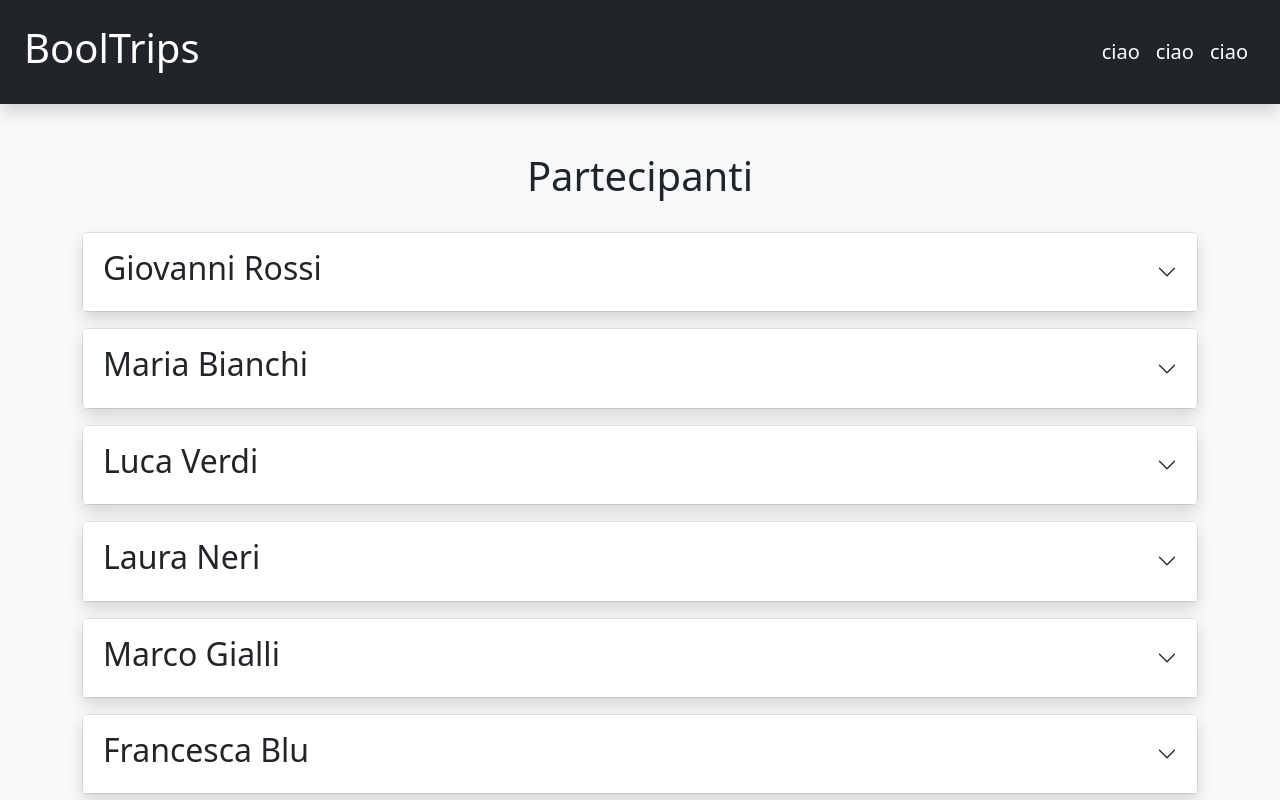
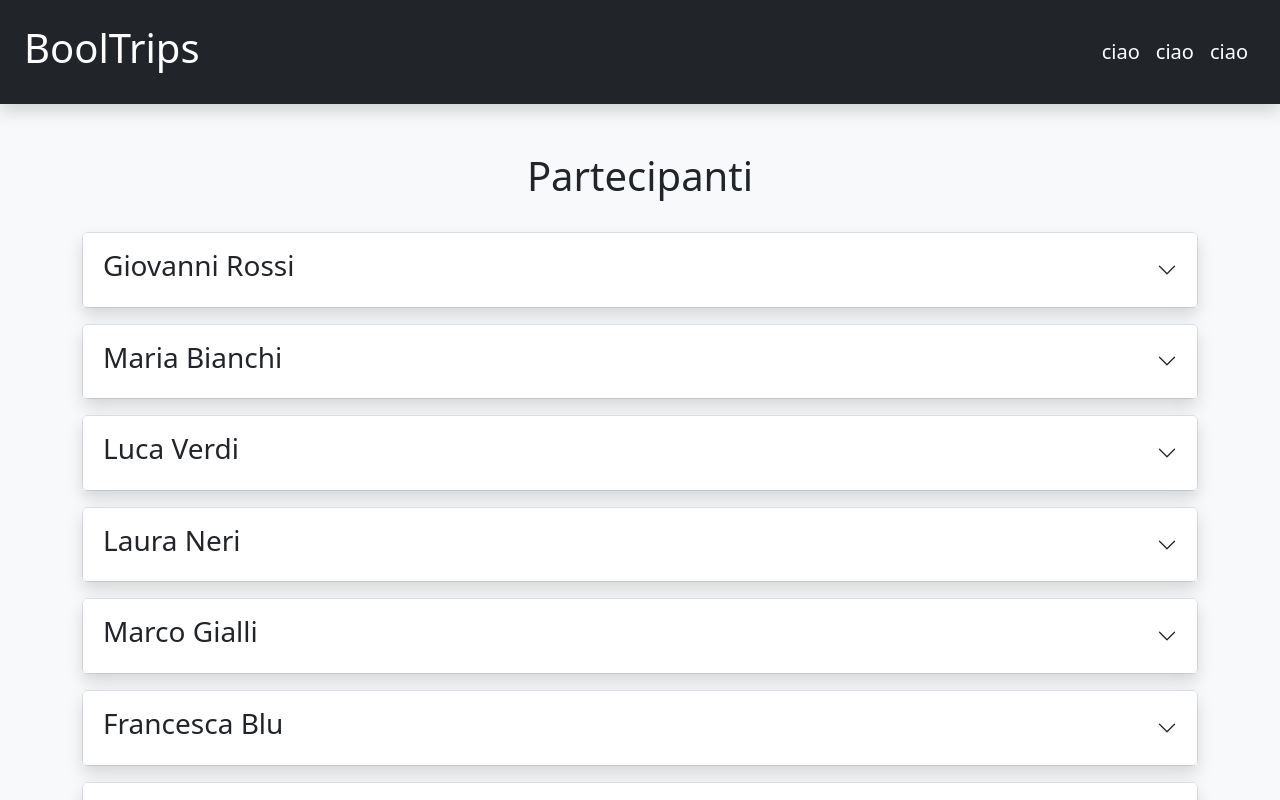
Before and after one commit to Pietroo03/Web-App-Gite, a React (Vite) app: page /trip/1 in a window 1280 px wide. Shown: the top 800 px of the page. Built offline with nearby package versions, Linux system fonts and the light colour scheme.

Commit message:
add changes to font size

```diff
--- a/src/components/SingleTripCard.jsx
+++ b/src/components/SingleTripCard.jsx
@@ -19,10 +19,10 @@ export default function SingleTripsCard({ participant }) {
                             aria-expanded={isOpen ? 'true' : 'false'}
                             aria-controls={`collapse-${participant.id}`}
                         >
-                            <h2>
+                            <h3>
                                 <span>{participant.nome} </span>
                                 <span>{participant.cognome}</span>
-                            </h2>
+                            </h3>
                         </button>
 
                     </div>
@@ -32,7 +32,7 @@ export default function SingleTripsCard({ participant }) {
                     className={`accordion-collapse collapse ${isOpen ? 'show shadow' : ''}`}
                     data-bs-parent={`#accordion-${participant.id}`}
                 >
-                    <div className="accordion-body fs-5">
+                    <div className="accordion-body fs-6">
                         <p><strong>Nome:</strong> {participant.nome}</p>
                         <p><strong>Cognome:</strong> {participant.cognome}</p>
                         <p><strong>Data di nascita:</strong> {participant.dataNascita}</p>
```
